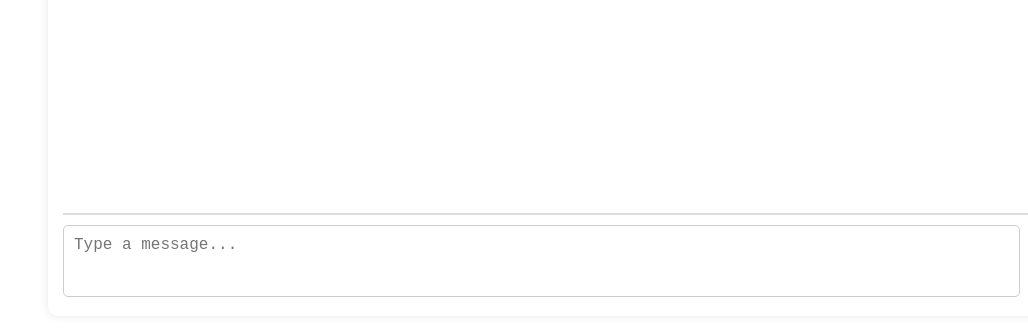
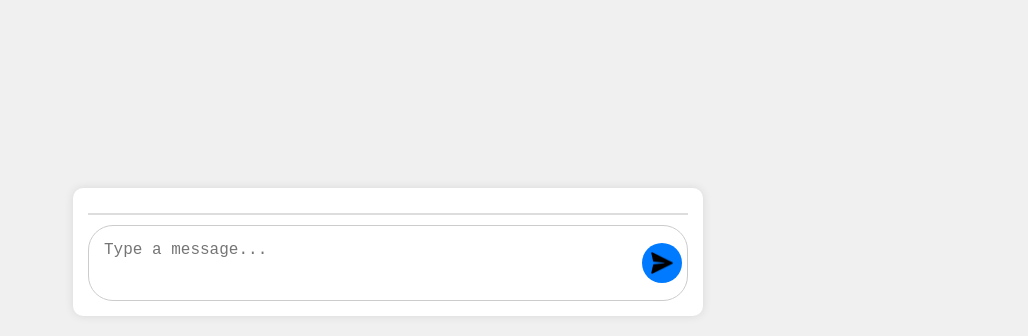
Before and after one commit to ashkan1111/AI-Writer, a plain HTML site: page HTML-CSS-javaScript/AIWriter.html in a window 1280 px wide. Shown: the part 464-800 px from the top of the page, without its empty margins (252-1280 px from the left). Drawn offline with Linux system fonts and the light colour scheme.

Commit message:
Update AIWriter.html

```diff
--- a/HTML-CSS-javaScript/AIWriter.html
+++ b/HTML-CSS-javaScript/AIWriter.html
@@ -5,30 +5,29 @@
     <meta name="viewport" content="width=device-width, initial-scale=1.0">
     <title>Simple Chat System</title>
     <style>
-        /* body {
-            font-family: Arial;
+        body {
             display: flex;
-            position: fixed;
-            bottom: 0;
+            justify-content: center;
+            align-items: flex-end;
             height: 100vh;
-            background-color: #f4f4f4;
-        } */
+            margin: 0;
+            background-color: #f0f0f0;
+        }
 
         .chat-container {
-            width: 1000px;
-            max-width: 90%;
+            width: 100%;
+            max-width: 600px;
             background: white;
             padding: 15px;
             border-radius: 10px;
             box-shadow: 0 0 10px rgba(0, 0, 0, 0.1);
-            position: fixed;
-            bottom: 20px;
-            left:300px;
+            margin: 20px;
+            display: flex;
+            flex-direction: column;
         }
 
         .chat-box {
-            max-height: 300px;
-            height: 200px;
+            flex-grow: 1;
             overflow-y: auto;
             border-bottom: 2px solid #ddd;
             padding-bottom: 10px;
@@ -47,39 +46,49 @@
 
         .input-container {
             display: flex;
-            flex-direction: row;
-            justify-content: space-between;
             align-items: center;
+            border: 1px solid #ccc;
+            border-radius: 25px;
+            padding: 5px;
+            background-color: white;
         }
-        .input-div{
-            width:550px;
+
+        .input-div {
+            flex-grow: 1;
+            margin-right: 10px;
         }
+
         textarea {
-            width: 170%;
-            height: 50px;
+            width: 100%;
+            height: 40px;
             font-size: 16px;
             padding: 10px;
             resize: none;
-            border: 1px solid #ccc;
-            border-radius: 5px;
+            border: none;
+            border-radius: 20px;
             outline: none;
         }
 
-        .send-button{
+        .send-button {
             height: 40px;
             width: 40px;
             border-radius: 50%;
             border: none;
-          background-color: white;
+            background-color: #007bff;
+            color: white;
+            display: flex;
+            justify-content: center;
+            align-items: center;
+            cursor: pointer;
+        }
 
-        }
-        .send-img{
-          height: 100%;
+        .send-img {
+            height: 24px;
+            width: 24px;
         }
     </style>
 </head>
 <body>
-
     <div class="chat-container">
         <div class="chat-box" id="chatBox"></div>
         <div class="input-container">
@@ -87,8 +96,9 @@
                 <textarea id="chatInput" placeholder="Type a message..."></textarea>
             </div>
             <div class="submit-icon-div">
-              <button class="send-button"><img src="Send.png" alt=""class="send-img"></button>
-            </div>
+                <button class="send-button" onclick="submitMessage()">
+                    <img src="Send.png" alt="Send" class="send-img">
+                </button>
             </div>
         </div>
     </div>
@@ -102,12 +112,12 @@
         });
 
         function submitMessage() {
-            let inputField = document.getElementById("chatInput");
-            let chatBox = document.getElementById("chatBox");
-            let messageText = inputField.value.trim();
+            const inputField = document.getElementById("chatInput");
+            const chatBox = document.getElementById("chatBox");
+            const messageText = inputField.value.trim();
 
             if (messageText !== "") {
-                let messageDiv = document.createElement("div");
+                const messageDiv = document.createElement("div");
                 messageDiv.classList.add("message");
                 messageDiv.textContent = messageText;
 
@@ -118,6 +128,5 @@
             }
         }
     </script>
-
 </body>
 </html>
```
Lines whose indentation alone changed are shown as unchanged.
